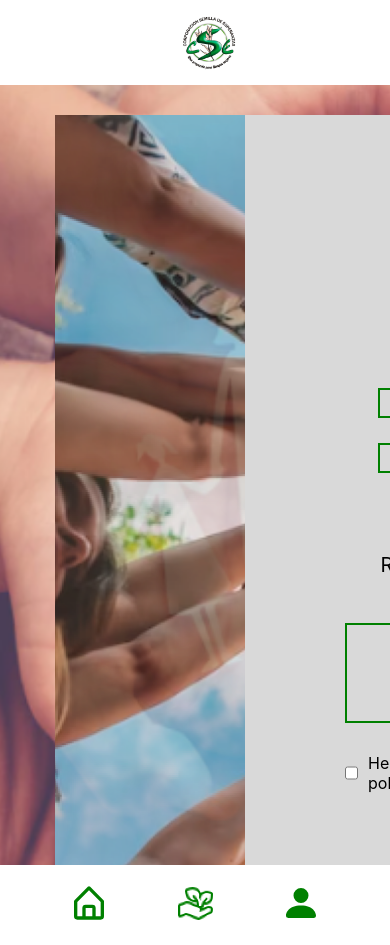
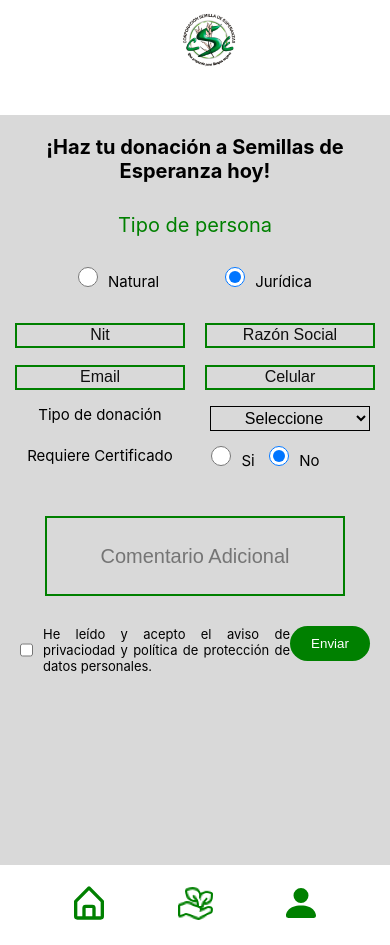
Before and after one commit to programateacademy/6-Corporaci-n-Semilla-de-Esperanzas-Front-end, a React (Create React App) app: page / in a window 390 px wide. Built offline with nearby package versions, Linux system fonts and the light colour scheme.

Commit message:
responsive fomr

```diff
--- a/src/App.css
+++ b/src/App.css
@@ -6,10 +6,10 @@
 
 @media (max-width: 900px) {
   .App{
-    background-image:url(./images/manos1.png);
+    /* background-image:url(./images/manos1.png);
     background-repeat: no-repeat;
     background-size: cover;
-    background-position: center center;
+    background-position: center center; */
     min-height: 90%;
     width: 100vw;
     overflow: hidden;
@@ -37,7 +37,7 @@
 
 @media (max-width: 445px) {
   .header{
-    height: 85px;
+    height: 80px;
   }
 }
 
@@ -373,8 +373,33 @@ aside{
   background-repeat: no-repeat;
   background-size: cover;
   background-position: center center;
+  display: flex;
+  justify-content: center;
 }
 
+@media (max-width: 1024px) {
+.cont-form{
+  width: 800px;
+  height: 750px;
+}
+}
+@media (max-width: 800px) {
+.cont-form{
+  width: 650px;
+  margin: 80px auto 0px;
+}
+}
+@media (max-width:650px) {
+.cont-form{
+  width: 500px;
+   margin: 115px auto 0px;
+}
+}
+@media (max-width: 480px) {
+  .cont-form{
+    width: 320px;
+  }
+}
 .donation-form{
   margin: auto;
   background-color: #d9d9d9;
@@ -383,7 +408,22 @@ aside{
   display: flex;
   flex-direction: column;
   align-items: center;
+}
 
+@media (max-width: 1024px) {
+.donation-form{
+  width: 600px;
+}
+}
+@media (max-width: 800px) {
+.donation-form{
+  width: 550px;
+}
+}
+@media (max-width: 650px) {
+.donation-form{
+  width: 400px;
+}
 }
 
 .donation-form h1{
@@ -393,11 +433,24 @@ aside{
   margin-top: 20px;
 }
 
+@media (max-width: 650px) {
+  .donation-form h1{
+  width: 300px;
+  font-size: 20px;
+}
+}
+
 .donation-form h2{
   font-size: 25px;
   color: #008000;
   margin-top: 30px;
   font-weight: 400;
+}
+
+@media (max-width: 650px) {
+  .donation-form h2{
+  font-size: 20px;
+}
 }
 
 .donation-form label{
@@ -411,10 +464,22 @@ aside{
   justify-content: space-around;
 }
 
+@media (max-width: 650px) {
+  .person-type{
+  width: 300px;
+}
+
+}
+
 .person-type label{
   font-size: 20px;
 }
 
+@media (max-width: 650px) {
+  .person-type label{
+    font-size: 15px;
+  }
+}
 .form-fields{
   display: flex;
   flex-wrap: wrap;
@@ -424,6 +489,25 @@ aside{
   font-size: 20px;
 }
 
+@media (max-width: 650px) {
+  .form-fields{
+    display: flex;
+    flex-wrap: wrap;
+    width: 500px;
+    gap: 15px;
+    font-size: 20px;
+  }
+}
+
+@media (max-width: 370px) {
+  .form-fields{
+    display: flex;
+    flex-wrap: wrap;
+    width:370px;
+    gap: 5px;
+    font-size: 15px;
+  }
+}
 .form-fields div{
   width:35%;
   text-align: center;
@@ -440,12 +524,33 @@ aside{
   height: 30px;
 }
 
+@media (max-width: 650px) {
+  .form-fields input{
+    width: 170px;
+    height: 25px;
+  }
+}
+
+@media (max-width: 370px) {
+  .form-fields input{
+    width: 130px;
+    height: 25px;
+  }
+}
 .form-fields input::placeholder{
   color: #0f0f0f;
   font-size: 20px;
   text-align:center;
 }
 
+@media (max-width: 650px) {
+.form-fields input::placeholder{
+  color: #0f0f0f;
+  font-size: 16px;
+  text-align:center;
+}
+
+}
 select{
   background-color: transparent;
   border: 1px solid black;
@@ -455,16 +560,59 @@ select{
   text-align:center;
 }
 
+@media (max-width: 650px) {
+  select{
+    width: 160px;
+    height: 25px;
+    font-size: 16px;
+  }
+
+}
+
+@media (max-width: 370px) {
+  select{
+    width: 130px;
+    height: 25px;
+    font-size: 16px;
+  }
+}
 .radio-input{
   font-size: 20px;
   width:20px;
   height: 20px;
 }
 
+
 .certif input{
   font-size: 20px;
   width:20px;
   height: 20px;
+}
+
+@media (max-width: 650px) {
+  .certif input{
+    font-size: 15px;
+  }
+
+}
+
+@media (max-width: 650px) {
+  .certif label{
+    font-size: 15px;
+  }
+
+  .req{
+    font-size: 15px;
+  }
+}
+
+@media (max-width: 370px) {
+  .certif label{
+   margin-left: 5px;
+  }
+  .cerf div{
+    width: 20px;
+}
 }
 
 .aditional-comments input{
@@ -477,11 +625,31 @@ select{
  font-size: 20px;
 }
 
+@media (max-width: 650px) {
+  .aditional-comments input{
+    width: 300px;
+    height: 80px;
+    text-align: center;
+    margin-top: 45px;
+    font-size: 20px;
+   }
+}
+
 .send-form{
   margin-top: 30px;
   display: flex;
   width: 500px;
   justify-content: space-between;
+}
+
+@media (max-width: 650px) {
+  .send-form{
+    margin-top: 30px;
+    display: flex;
+    width: 350px;
+    justify-content: space-between;
+    font-size: 13px;
+  }
 }
 
 .send-form button{
@@ -493,6 +661,21 @@ select{
   border-style: none;
 }
 
+@media (max-width: 650px) {
+  .send-form button{
+    width: 80px;
+    height: 35px;
+    border-radius: 50px;
+    background-color: #008000;
+    color: white;
+    border-style: none;
+  }
+
+  .terms{
+    text-align: justify;
+  }
+}
+
 .terms-form{
   width: 370px;
   display: flex;
--- a/src/App.js
+++ b/src/App.js
@@ -14,8 +14,9 @@ function App() {
       <div className='content'>
         {/* <div className='lateral'><Aside/></div>
         <div className='central-body'><Session/></div> */}
-        <Form/>
+
       </div>
+      <Form/>
       <Footer/>
     </div>
   );
--- a/src/components/Form.jsx
+++ b/src/components/Form.jsx
@@ -41,7 +41,7 @@ console.log(natural)
 
                 <div><input type='email' placeholder='Email'></input></div>
                 <div><input type='email' placeholder='Celular'></input></div>
-                <div>Tipo de donación</div>
+                <div className='req'>Tipo de donación</div>
                 <div>
                     <select>
                         <option value=''>Seleccione</option>
@@ -52,7 +52,7 @@ console.log(natural)
                         <option value='Otr'>Otro</option>
                     </select>
                 </div>
-                <div>Requiere Certificado</div>
+                <div className='req'>Requiere Certificado</div>
                 <div className='certif'>
                      <div>
                         <input className='radio-input' type="radio" id="cert" name="cert" value="#"></input>
@@ -72,7 +72,7 @@ console.log(natural)
             <div className='send-form'>
                 <div className='terms-form'>
                     <input className='radio-input' type="checkbox" id="html" name="jp" value="#"></input>
-                    <label>He leído y acepto el aviso de privaciodad y política de protección de datos personales.</label>
+                    <label className='terms'>He leído y acepto el aviso de privaciodad y política de protección de datos personales.</label>
                 </div>
                 <div>
                     <button>Enviar</button>
```
